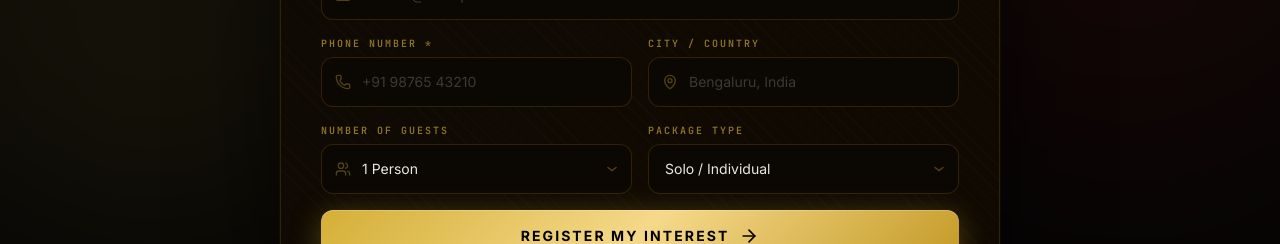
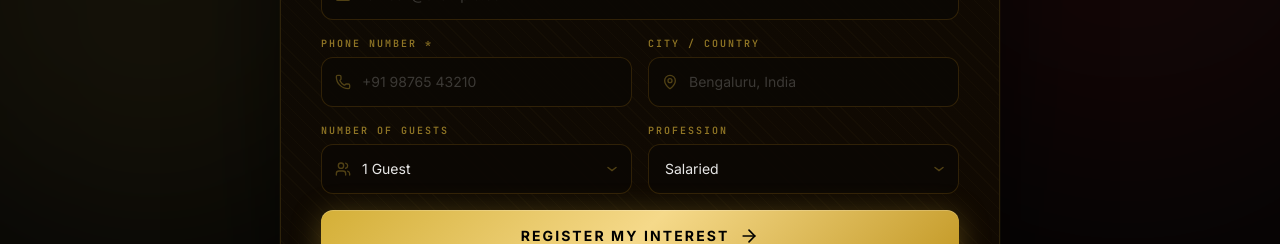
Before and after one commit to ADITYA-user18/Karunada-Habba-Thailand, a React (Vite) app: page / in a window 1280 px wide. Shown: the part 10600-10844 px from the top of the page. Built offline with nearby package versions, Linux system fonts and the light colour scheme; no server answers.

Commit message:
fix: correct Google Form entry IDs from real form source - submissions now map to sheet correctly

```diff
--- a/src/components/Form.tsx
+++ b/src/components/Form.tsx
@@ -10,13 +10,14 @@ interface FormProps {
 const GOOGLE_FORM_ACTION =
   "https://docs.google.com/forms/d/e/1FAIpQLSfXeJkWMg9VyVYTB_GZVLQDozDc2MHbFlX6YpJvGOGNKYzrCg/formResponse";
 
+// Real entry IDs from Google Form FB_PUBLIC_LOAD_DATA_
 const ENTRY = {
-  fullName: "entry.2005620554",
-  email: "entry.1045781291",
-  phone: "entry.1166974658",
-  city: "entry.839337160",
-  guests: "entry.1719280610",
-  packageType: "entry.1065046570",
+  fullName: "entry.932654998",
+  email: "entry.758588725",
+  phone: "entry.1707967939",
+  city: "entry.15804647",
+  guests: "entry.658655071",
+  profession: "entry.988576457",
 };
 
 export default function Form({ lang }: FormProps) {
@@ -24,8 +25,8 @@ export default function Form({ lang }: FormProps) {
   const [email, setEmail] = useState("");
   const [phone, setPhone] = useState("");
   const [city, setCity] = useState("");
-  const [guests, setGuests] = useState("1");
-  const [packageType, setPackageType] = useState("Individual");
+  const [guests, setGuests] = useState("1 Guest");
+  const [profession, setProfession] = useState("Salaried");
   const [loading, setLoading] = useState(false);
   const [submitted, setSubmitted] = useState(false);
   const [error, setError] = useState<string | null>(null);
@@ -51,7 +52,7 @@ export default function Form({ lang }: FormProps) {
       formData.append(ENTRY.phone, phone.trim());
       formData.append(ENTRY.city, city.trim());
       formData.append(ENTRY.guests, guests);
-      formData.append(ENTRY.packageType, packageType);
+      formData.append(ENTRY.profession, profession);
 
       await fetch(GOOGLE_FORM_ACTION, {
         method: "POST",
@@ -264,11 +265,11 @@ export default function Form({ lang }: FormProps) {
                         className={inputBase + " pl-10 appearance-none cursor-pointer"}
                         style={{ background: "rgba(12,8,4,0.95)" }}
                       >
-                        <option value="1">1 Person</option>
-                        <option value="2">2 Persons</option>
-                        <option value="3">3 Persons</option>
-                        <option value="4">4 Persons</option>
-                        <option value="5+">5+ Persons</option>
+                        <option value="1 Guest">1 Guest</option>
+                        <option value="2 Guests">2 Guests</option>
+                        <option value="3 Guests">3 Guests</option>
+                        <option value="4 Guests">4 Guests</option>
+                        <option value="5 Plus Guests">5+ Guests</option>
                       </select>
                       <span className="absolute right-3.5 top-1/2 -translate-y-1/2 pointer-events-none text-[#d4af37]/35">
                         <svg width="12" height="12" viewBox="0 0 12 12" fill="none">
@@ -279,19 +280,18 @@ export default function Form({ lang }: FormProps) {
                   </div>
                   <div>
                     <label className={labelBase}>
-                      {lang === "en" ? "Package Type" : "ಪ್ಯಾಕೇಜ್ ವಿಧ"}
+                      {lang === "en" ? "Profession" : "ವೃತ್ತಿ"}
                     </label>
                     <div className="relative">
                       <select
-                        id="form-package"
-                        value={packageType}
-                        onChange={(e) => setPackageType(e.target.value)}
+                        id="form-profession"
+                        value={profession}
+                        onChange={(e) => setProfession(e.target.value)}
                         className={inputBase + " appearance-none cursor-pointer"}
                         style={{ background: "rgba(12,8,4,0.95)" }}
                       >
-                        <option value="Individual">Solo / Individual</option>
-                        <option value="Couple">2 Friends / Couple</option>
-                        <option value="Group">3+ Group / Family</option>
+                        <option value="Salaried">Salaried</option>
+                        <option value="Business">Business</option>
                       </select>
                       <span className="absolute right-3.5 top-1/2 -translate-y-1/2 pointer-events-none text-[#d4af37]/35">
                         <svg width="12" height="12" viewBox="0 0 12 12" fill="none">
--- a/src/components/HeroRegistrationForm.tsx
+++ b/src/components/HeroRegistrationForm.tsx
@@ -7,13 +7,14 @@ import { CheckCircle2, Loader2, ArrowRight, User, Phone, Mail, MapPin, Users } f
 const GOOGLE_FORM_ACTION =
   "https://docs.google.com/forms/d/e/1FAIpQLSfXeJkWMg9VyVYTB_GZVLQDozDc2MHbFlX6YpJvGOGNKYzrCg/formResponse";
 
-// Field entry IDs from the Google Form (inspect the form source to find these)
+// Real entry IDs extracted from the Google Form's FB_PUBLIC_LOAD_DATA_ blob
 const ENTRY = {
-  fullName: "entry.2005620554",
-  email: "entry.1045781291",
-  phone: "entry.1166974658",
-  city: "entry.839337160",
-  guests: "entry.1719280610",
+  fullName: "entry.932654998",
+  email: "entry.758588725",
+  phone: "entry.1707967939",
+  city: "entry.15804647",
+  guests: "entry.658655071",
+  profession: "entry.988576457",
 };
 
 interface HeroRegistrationFormProps {
@@ -25,7 +26,7 @@ export default function HeroRegistrationForm({ lang }: HeroRegistrationFormProps
   const [email, setEmail] = useState("");
   const [phone, setPhone] = useState("");
   const [city, setCity] = useState("");
-  const [guests, setGuests] = useState("1");
+  const [guests, setGuests] = useState("1 Guest");
   const [loading, setLoading] = useState(false);
   const [submitted, setSubmitted] = useState(false);
   const [error, setError] = useState<string | null>(null);
@@ -53,6 +54,7 @@ export default function HeroRegistrationForm({ lang }: HeroRegistrationFormProps
       formData.append(ENTRY.phone, phone.trim());
       formData.append(ENTRY.city, city.trim());
       formData.append(ENTRY.guests, guests);
+      formData.append(ENTRY.profession, "Individual");
 
       // Use fetch with no-cors mode — response will be opaque but form will be submitted
       await fetch(GOOGLE_FORM_ACTION, {
@@ -283,11 +285,11 @@ export default function HeroRegistrationForm({ lang }: HeroRegistrationFormProps
                   }
                   style={{ background: "rgba(14,10,4,0.9)" }}
                 >
-                  <option value="1">1 Person</option>
-                  <option value="2">2 Persons</option>
-                  <option value="3">3 Persons</option>
-                  <option value="4">4 Persons</option>
-                  <option value="5+">5+ Persons</option>
+                  <option value="1 Guest">1 Person</option>
+                  <option value="2 Guests">2 Persons</option>
+                  <option value="3 Guests">3 Persons</option>
+                  <option value="4 Guests">4 Persons</option>
+                  <option value="5 Plus Guests">5+ Persons</option>
                 </select>
                 <span className="absolute right-3 top-1/2 -translate-y-1/2 pointer-events-none text-[#d4af37]/40">
                   <svg width="12" height="12" viewBox="0 0 12 12" fill="currentColor">
```
